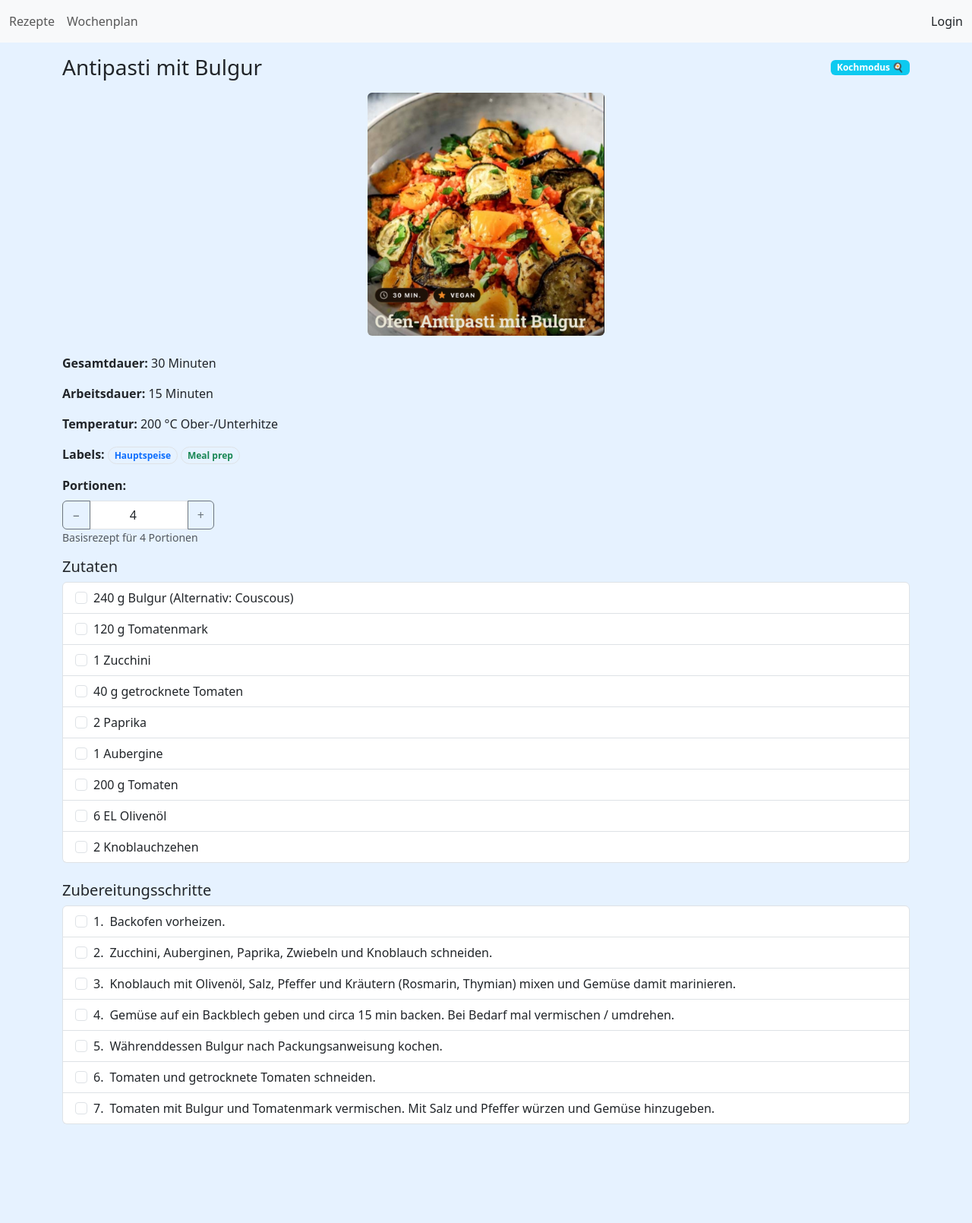
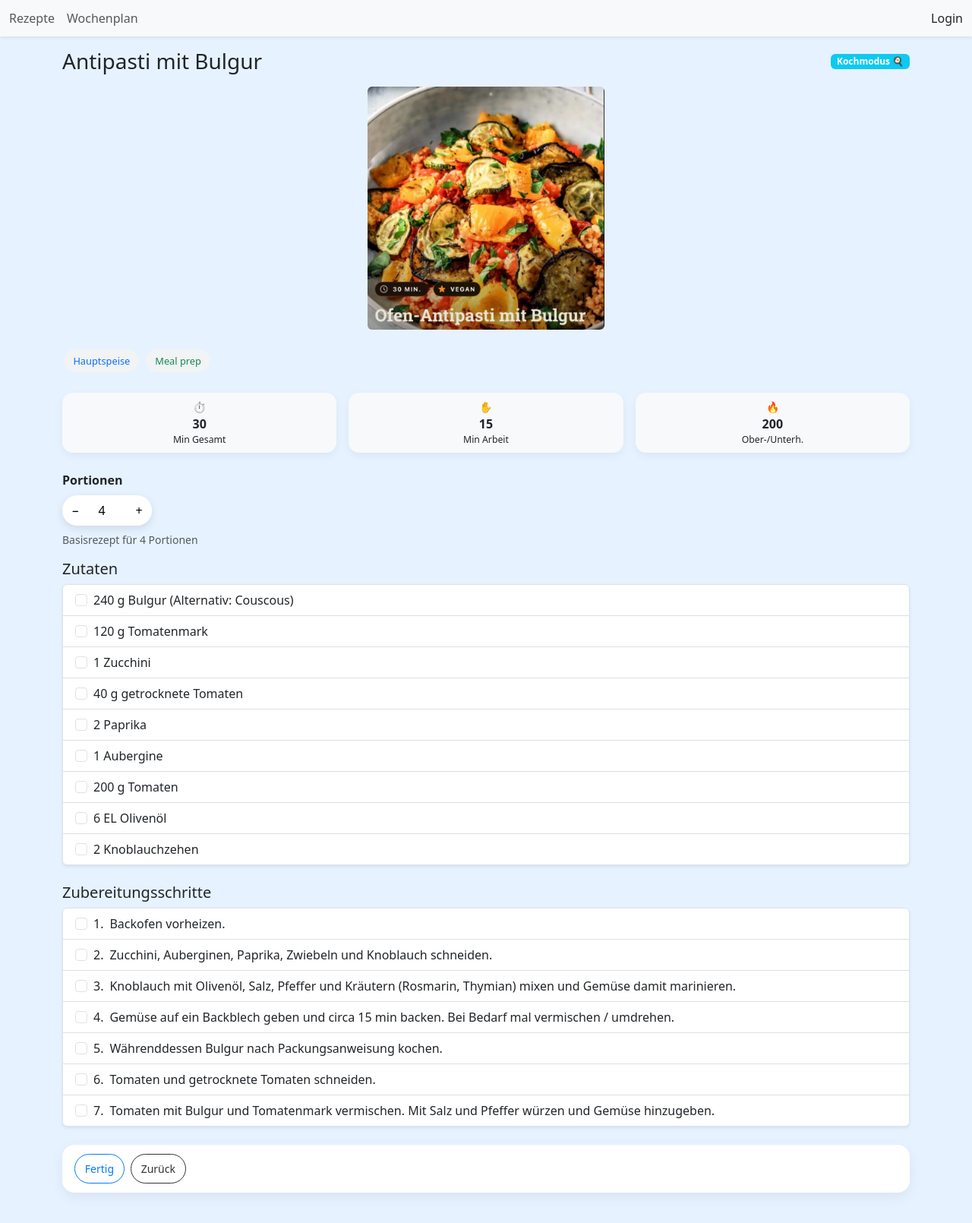
Before and after one commit to tobihemmi/rezepte, a Django app: a page that uses recipes/templates/recipes/base.html in a window 1280 px wide. Shown: the whole page at 76% size. Before the commit the page ends 1480 px from the top, so only its background shows below. Run offline with Django 5.2, Linux system fonts and the light colour scheme; data comes from the database, SQL or seed files in the repository; both versions use the stored data as it was after the commit; some libraries are stand-ins or nearby versions.

Commit message:
fix styling detail view and cook view, sticky navbar

```diff
--- a/Ideen.txt
+++ b/Ideen.txt
@@ -1,2 +1,4 @@
-Suchfenster immer aktiv, nur Filter aufklappbar
-Sortierung bei gekocht von unten nach oben
+Layout Kochmodus
+Schatten bei Zutaten und Zubereitung + Zeit- und Temperaturangaben kleiner
+Popup nach Kochmodus
+Aktuelle Woche in Wochenplanung
--- a/recipes/templates/recipes/base.html
+++ b/recipes/templates/recipes/base.html
@@ -13,7 +13,7 @@
     </head>
 
     <body>
-        <nav class="navbar navbar-light bg-light">
+        <nav class="navbar navbar-light bg-light sticky-top py-1 shadow-sm">
             <div class="container-fluid">
                 <!-- Linke Links -->
                 <div class="navbar-nav d-flex flex-row gap-3">
--- a/recipes/templates/recipes/recipe_cook.html
+++ b/recipes/templates/recipes/recipe_cook.html
@@ -23,35 +23,65 @@
         </div>
         {% endif %}
 
-        <!-- Dauer & Temperatur -->
-        {% if recipe.duration_minutes %}<p><strong>Gesamtdauer:</strong> {{ recipe.duration_minutes }} Minuten</p>{% endif %}
-        {% if recipe.working_time %}<p><strong>Arbeitsdauer:</strong> {{ recipe.working_time }} Minuten</p>{% endif %}
-        {% if recipe.temperature_celsius %}<p><strong>Temperatur:</strong> {{ recipe.temperature_celsius }} °C Ober-/Unterhitze</p>{% endif %}
-
         <!-- Labels -->
         {% if recipe.labels.all %}
-        <p><strong>Labels:</strong>
+        <div class="mb-4">
             {% for label in recipe.labels.all %}
-                {% if label.label_type == "category" %}
-                    <span class="badge rounded-pill border text-primary">{{ label.name }}</span>
-                {% elif label.label_type == "event" %}
-                    <span class="badge rounded-pill border text-success">{{ label.name }}</span>
-                {% else %}
-                    <span class="badge rounded-pill border text-secondary">{{ label.name }}</span>
-                {% endif %}
+                <span class="chip chip-{{ label.label_type }}">
+                    {{ label.name }}
+                </span>
             {% endfor %}
-        </p>
+        </div>
         {% endif %}
+
+       <!-- Dauer & Temperatur -->
+        <div class="row g-3 mb-4">
+            {% if recipe.duration_minutes %}
+            <div class="col-4">
+                <div class="info-tile p-2 small">
+                    ⏱️ <strong class="d-block fs-6">{{ recipe.duration_minutes }}</strong>
+                    <small>Min Gesamt</small>
+                </div>
+            </div>
+
+            {% endif %}
+
+            {% if recipe.working_time %}
+            <div class="col-4">
+            <div class="info-tile p-2 small">
+                ✋ <strong class="d-block fs-6">{{ recipe.working_time }}</strong>
+                <small>Min Arbeit</small>
+            </div>
+            </div>
+            {% endif %}
+
+            {% if recipe.temperature_celsius %}
+            <div class="col-4">
+            <div class="info-tile p-2 small">
+                🔥 <strong class="d-block fs-6">{{ recipe.temperature_celsius }}</strong>
+                <small>Ober-/Unterh.</small>
+            </div>
+            </div>
+            {% endif %}
+        </div>
+
 
         <!-- Portionsauswahl -->
         <div class="mb-3">
-            <label class="form-label"><strong>Portionen:</strong></label>
-            <div class="input-group" style="max-width: 200px;">
-                <button class="btn btn-outline-secondary" id="minus-btn" type="button">−</button>
-                <input type="number" id="servings-input" class="form-control text-center" value="{{ current_servings }}" min="1">
-                <button class="btn btn-outline-secondary" id="plus-btn" type="button">+</button>
+            <!-- Label über dem Stepper -->
+            <label class="form-label fw-semibold d-block mb-2">Portionen</label>
+
+            <!-- Stepper Buttons + Input -->
+            <div class="servings-stepper d-inline-flex mb-2">
+                <button id="minus-btn" type="button">−</button>
+                <input type="number" id="servings-input" value="{{ current_servings }}" min="1">
+                <button id="plus-btn" type="button">+</button>
             </div>
-            <small class="text-muted">Basisrezept für {{ base_servings }} Portionen</small>
+
+            <!-- Hinweis unter Stepper -->
+            <small class="text-muted d-block">
+                Basisrezept für {{ base_servings }} Portionen
+            </small>
         </div>
 
         <!-- Zutaten mit Checkboxen -->
@@ -59,7 +89,7 @@
         <h5>Zutaten</h5>
         <ul class="list-group mb-4" id="ingredients-list">
             {% for ingredient in ingredients_list %}
-                <li class="list-group-item d-flex align-items-start ingredient-item" data-original="{{ ingredient }}">
+                <li class="list-group-item d-flex align-items-start ingredient-item shadow-sm" data-original="{{ ingredient }}">
                     <input type="checkbox" class="form-check-input me-2 mt-1 ingredient-checkbox">
                     <span>{{ ingredient }}</span>
                 </li>
@@ -72,7 +102,7 @@
         <h5>Zubereitungsschritte</h5>
         <ul class="list-group">
             {% for step in steps_list %}
-                <li class="list-group-item d-flex align-items-start">
+                <li class="list-group-item d-flex align-items-start shadow-sm">
                     <input type="checkbox" class="form-check-input me-2 mt-1 step-checkbox">
                     <span class="step-number me-2">{{ forloop.counter }}.</span>
                     <span>{{ step }}</span>
@@ -81,6 +111,17 @@
         </ul>
         {% endif %}
 
+        <div class="action-bar mb-4 mt-4">
+            <form method="post" class="d-flex gap-2 mb-0">
+                {% csrf_token %}
+                <button type="submit" name="cooked" class="btn btn-ios btn-sm">
+                    Fertig
+                </button>
+                <button type="submit" name="back" class="btn btn-ios-secondary btn-sm">
+                    Zurück
+                </button>
+            </form>
+        </div>
     </div>
 </div>
 
--- a/recipes/views.py
+++ b/recipes/views.py
@@ -205,6 +205,17 @@ class RecipeCookView(generic.DetailView):
     slug_field = "slug"
     slug_url_kwarg = "slug"
 
+    def post(self, request, *args, **kwargs):
+        if "cooked" in request.POST and not request.user.is_authenticated:
+            return redirect_to_login(request.get_full_path())
+        self.object = self.get_object()
+        if "cooked" in request.POST and request.user.is_authenticated:
+            self.object.cooked_count = F("cooked_count") + 1
+            self.object.save(update_fields=["cooked_count"])
+        elif "back" in request.POST:
+            pass
+        return redirect(self.object.get_absolute_url())
+
     def get_context_data(self, **kwargs):
         context = super().get_context_data(**kwargs)
         recipe = self.object
@@ -228,19 +239,6 @@ class RecipeCookView(generic.DetailView):
             "steps_list": [line.strip() for line in recipe.steps.splitlines() if line.strip()],
         })
         return context
-class RandomRecipeView(View):
-
-    def get(self, request, *args, **kwargs):
-        qs = Recipe.objects.all()
-        qs = filter_recipes(qs, request.GET)
-
-        if not qs.exists():
-            return redirect("recipes:index")
-
-        recipe = qs.order_by("?").first()
-
-        return redirect("recipes:randon", slug=recipe.slug)
-
 
 class RandomRecipeView(TemplateView):
     template_name = "recipes/recipe_random.html"
```
Also changed, not shown: recipes/templates/recipes/recipe_detail.html (+16 -15 lines), db.sqlite3.
